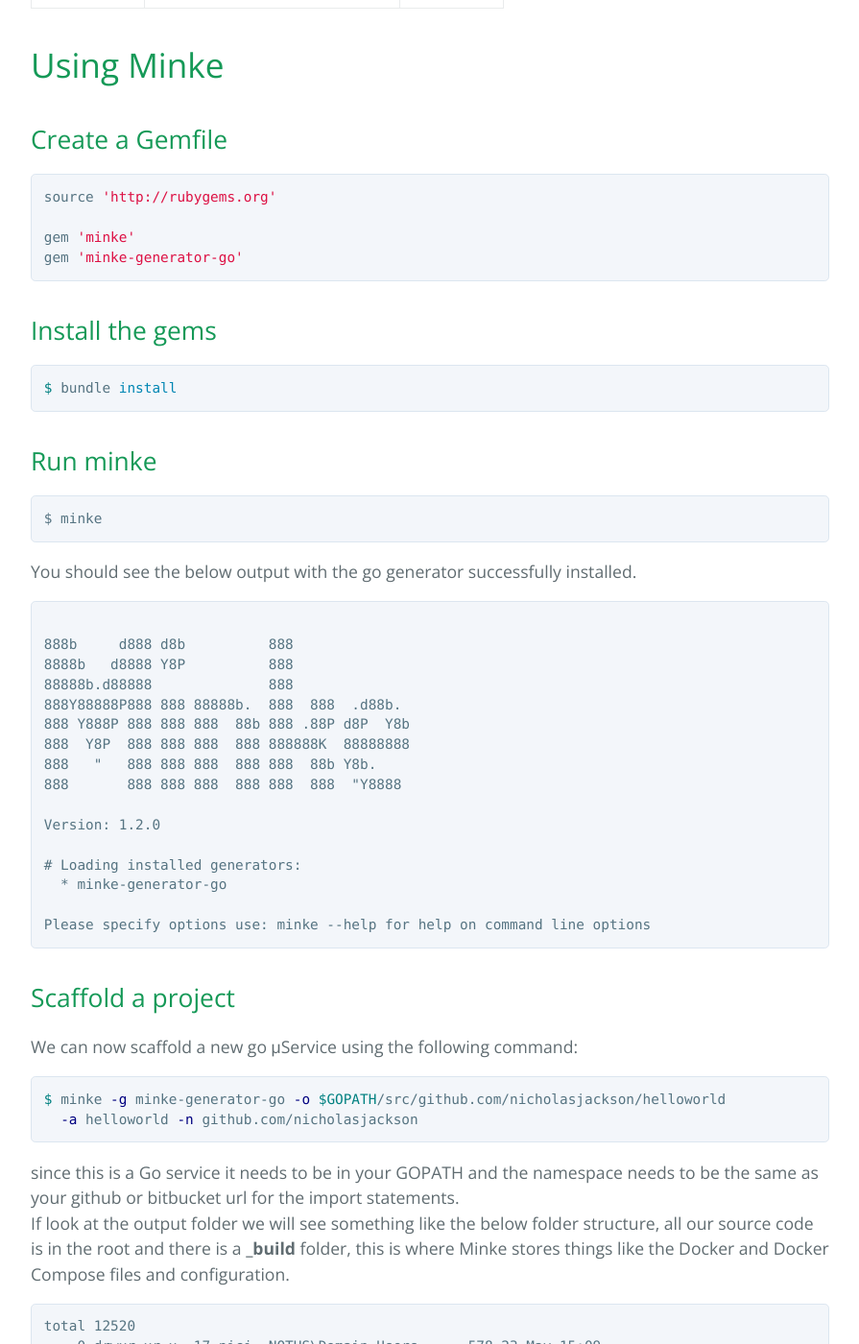
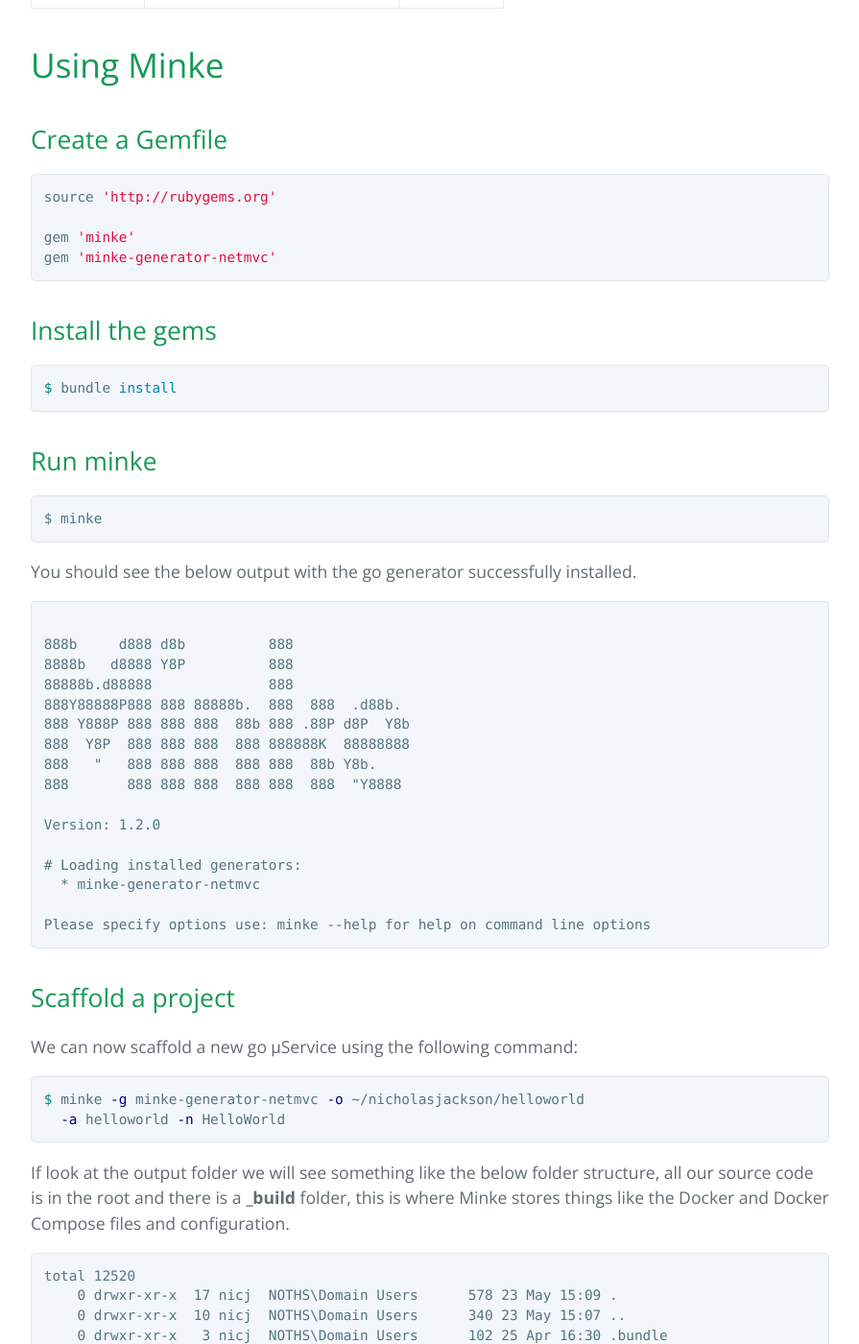
Before and after one commit to nicholasjackson/minke, a Jekyll site: the page built from index.html, in a window 1280 px wide and 1400 px high, scrolled down 1059 px. Shown: the whole window at 96% size, without its empty margins (192-1087 px from the left). Built offline with Jekyll 4.4.1, drawn with Linux system fonts in a browser that asks for light colours; the list of posts is cut into pages by our own code.

````diff
--- a/_includes/index.md
+++ b/_includes/index.md
@@ -22,7 +22,7 @@ Minke has the capability to scaffold a new service, to do this it uses generator
 source 'http://rubygems.org'
 
 gem 'minke'
-gem 'minke-generator-go'
+gem 'minke-generator-netmvc'
 ```
 
 ## Install the gems
@@ -51,7 +51,7 @@ You should see the below output with the go generator successfully installed.
 Version: 1.2.0
 
 # Loading installed generators:
-  * minke-generator-go
+  * minke-generator-netmvc
 
 Please specify options use: minke --help for help on command line options
 ```
@@ -60,10 +60,10 @@ Please specify options use: minke --help for help on command line options
 We can now scaffold a new go μService using the following command:
 
 ```bash
-$ minke -g minke-generator-go -o $GOPATH/src/github.com/nicholasjackson/helloworld
-  -a helloworld -n github.com/nicholasjackson
+$ minke -g minke-generator-netmvc -o ~/nicholasjackson/helloworld
+  -a helloworld -n HelloWorld
 ```
-since this is a Go service it needs to be in your GOPATH and the namespace needs to be the same as your github or bitbucket url for the import statements.
+
 If look at the output folder we will see something like the below folder structure, all our source code is in the root and there is a **_build** folder, this is where Minke stores things like the Docker and Docker Compose files and configuration.
 
 ```
````
Also changed, not shown: config.html (added, +10 -0 lines), creating_generators.html (added, +10 -0 lines), _includes/config.md (added).
